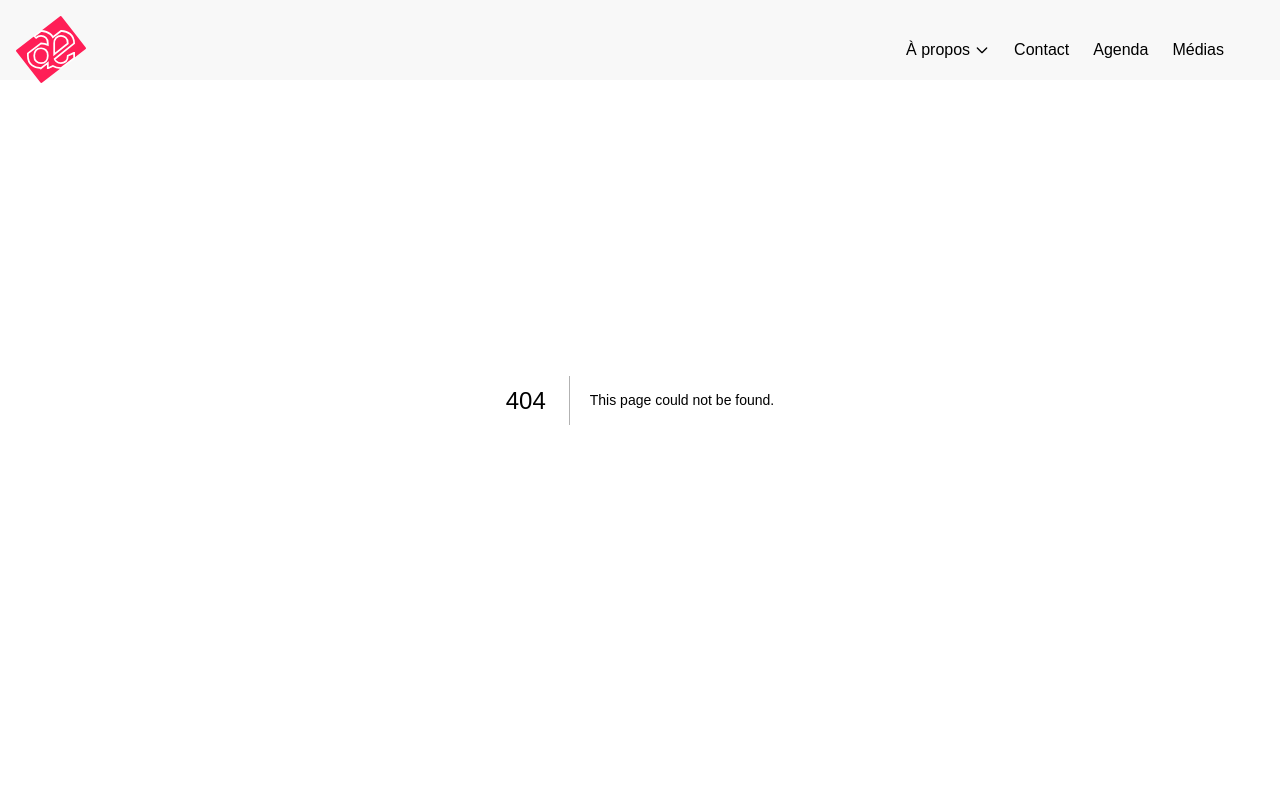
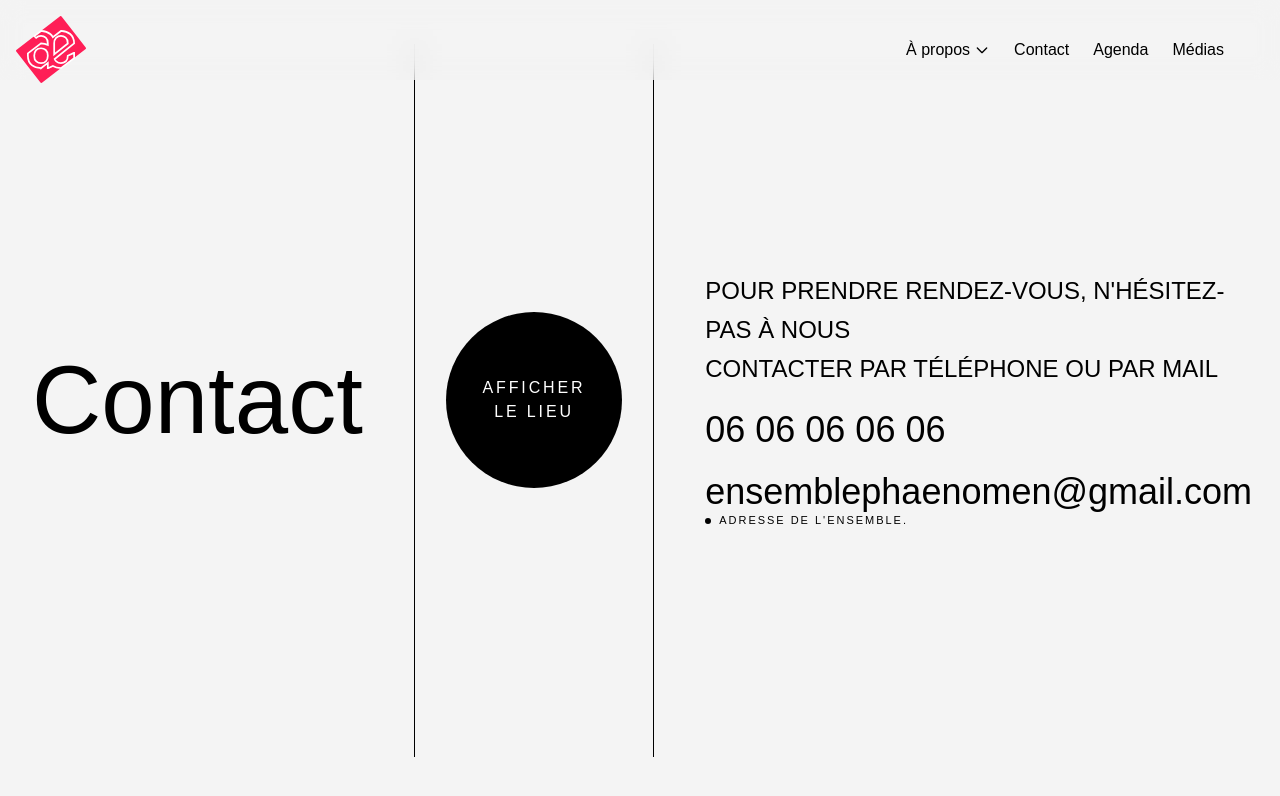
Before and after one commit to EnsemblePhaenomen/phaenomen-website, a Next.js app: page /contact in a window 1280 px wide. Before the commit this address had no page. Shown: the top 796 px of the page. Built offline with nearby package versions, Linux system fonts and the light colour scheme; a web font is replaced by a local one.

Commit message:
fixing nav issues + eslint errors

```diff
--- /dev/null
+++ b/app/Components/(ui)/Animations/MapRevealButton.tsx
@@ -0,0 +1,86 @@
+"use client";
+
+import { motion, AnimatePresence } from "motion/react";
+import { useState } from "react";
+
+interface MapRevealButtonProps {
+  className?: string;
+}
+
+export default function MapRevealButton({ className = "" }: MapRevealButtonProps) {
+  const [isMapVisible, setIsMapVisible] = useState(false);
+
+  const handleClick = () => {
+    setIsMapVisible(!isMapVisible);
+  };
+
+  return (
+    <>
+      {/* Bouton animé */}
+      <motion.button
+        onClick={handleClick}
+        className={`h-44 w-44 rounded-full bg-black text-white flex flex-col items-center justify-center text-1xl uppercase tracking-[0.18em] relative overflow-hidden ${className}`}
+        whileHover={{ scale: 1.05 }}
+        whileTap={{ scale: 0.95 }}
+        transition={{ type: "spring", stiffness: 400, damping: 17 }}
+      >
+        {/* Effet de pulse au hover */}
+        <motion.div
+          className="absolute inset-0 rounded-full bg-white"
+          initial={{ scale: 0, opacity: 0.5 }}
+          whileHover={{ scale: 1.5, opacity: 0 }}
+          transition={{ duration: 0.6 }}
+        />
+
+        <span className="relative z-10">
+          {isMapVisible ? "MASQUER" : "AFFICHER"}
+          <br />
+          LE LIEU
+        </span>
+      </motion.button>
+
+      {/* Carte Google Maps avec animation */}
+      <AnimatePresence>
+        {isMapVisible && (
+          <motion.div
+            initial={{ opacity: 0, scale: 0.8, y: 20 }}
+            animate={{ opacity: 1, scale: 1, y: 0 }}
+            exit={{ opacity: 0, scale: 0.8, y: 20 }}
+            transition={{ duration: 0.4, ease: "easeOut" }}
+            className="fixed inset-0 z-50 flex items-center justify-center bg-black/50 backdrop-blur-sm"
+            onClick={handleClick}
+          >
+            <motion.div
+              initial={{ opacity: 0, y: 50 }}
+              animate={{ opacity: 1, y: 0 }}
+              exit={{ opacity: 0, y: 50 }}
+              transition={{ duration: 0.3, delay: 0.1 }}
+              className="relative w-[90vw] h-[80vh] max-w-6xl bg-white rounded-lg shadow-2xl overflow-hidden"
+              onClick={(e) => e.stopPropagation()}
+            >
+              {/* Bouton de fermeture */}
+              <button
+                onClick={handleClick}
+                className="absolute top-4 right-4 z-10 w-10 h-10 rounded-full bg-black text-white flex items-center justify-center hover:bg-gray-800 transition-colors"
+              >
+                ✕
+              </button>
+
+              {/* Google Maps iframe */}
+              <iframe
+                src="https://www.google.com/maps/embed?pb=!1m18!1m12!1m3!1d89245.89065857956!2d4.781671649999999!3d45.7578137!2m3!1f0!2f0!3f0!3m2!1i1024!2i768!4f13.1!3m3!1m2!1s0x47f4ea516ae88797%3A0x408ab2ae4bb21f0!2sLyon%2C%20France!5e0!3m2!1sfr!2sfr!4v1234567890123!5m2!1sfr!2sfr"
+                width="100%"
+                height="100%"
+                style={{ border: 0 }}
+                allowFullScreen
+                loading="lazy"
+                referrerPolicy="no-referrer-when-downgrade"
+                title="Lyon, France"
+              />
+            </motion.div>
+          </motion.div>
+        )}
+      </AnimatePresence>
+    </>
+  );
+}
--- a/app/Components/Header/HeaderConfig.ts
+++ b/app/Components/Header/HeaderConfig.ts
@@ -27,9 +27,9 @@ export const NAVIGATION_ITEMS: NavItem[] = [
       { href: "/#projet-stoltzel", label: "Projet Stöltzel" },
     ]
   },
-  { href: "/pages/contact", label: "Contact" },
-  { href: "/pages/agenda", label: "Agenda" },
-  { href: "/pages/medias", label: "Médias" },
+  { href: "/contact", label: "Contact" },
+  { href: "/agenda", label: "Agenda" },
+  { href: "/medias", label: "Médias" },
 ];
 
 export const LOGO_CONFIG: LogoConfig = {
--- a/app/Components/Sections/ContactSection.tsx
+++ b/app/Components/Sections/ContactSection.tsx
@@ -1,4 +1,6 @@
 import AnimatedBorderCard from "../(ui)/AnimatedBorderCard";
+import MapRevealButton from "../(ui)/Animations/MapRevealButton";
+
 export default function ContactSection() {
   return (
     <section className="min-h-screen bg-[#f4f4f4] flex items-center">
@@ -14,14 +16,9 @@ export default function ContactSection() {
           </div>
 
           {/* CENTER – 1/5 – grande hauteur + bouton centré */}
-          <AnimatedBorderCard className="" sides={["left", "right"]} animationDuration={0.3} delay={0.2}>
-
-            <div className="flex-[1] border-x border-neutral-300 flex items-center justify-center h-[713px]  px-8">
-              <button
-                className="h-44 w-44 rounded-full bg-black text-white flex flex-col items-center justify-center text-1xl uppercase tracking-[0.18em]"
-              >
-                AFFICHER<br />LE LIEU
-              </button>
+          <AnimatedBorderCard className="flex-[1]" sides={["left", "right"]} animationDuration={0.3} delay={0.2}>
+            <div className="flex items-center justify-center h-[713px] px-8">
+              <MapRevealButton />
             </div>
           </AnimatedBorderCard>
 
@@ -47,7 +44,7 @@ export default function ContactSection() {
 
               <div className="flex items-center gap-2 text-[11px] tracking-[0.18em] uppercase">
                 <span className="h-[6px] w-[6px] rounded-full bg-black inline-block" />
-                ADRESSE DE L'ENSEMBLE.
+                ADRESSE DE L&apos;ENSEMBLE.
               </div>
 
             </div>
--- a/app/data.ts
+++ b/app/data.ts
@@ -1,9 +1,6 @@
 import type { Musicien, Credit, Chef } from "./types/dataConfig";
 
-
-
-
-const musiciens = [
+const musiciens: Musicien[] = [
     {
         nom: "Morger",
         prénom: "Lara",
```
Also changed, not shown: app/(pages)/agenda/page.tsx (renamed from app/pages/agenda/page.tsx), app/(pages)/contact/page.tsx (renamed from app/pages/contact/page.tsx), app/(pages)/medias/page.tsx (renamed from app/pages/medias/page.tsx).
